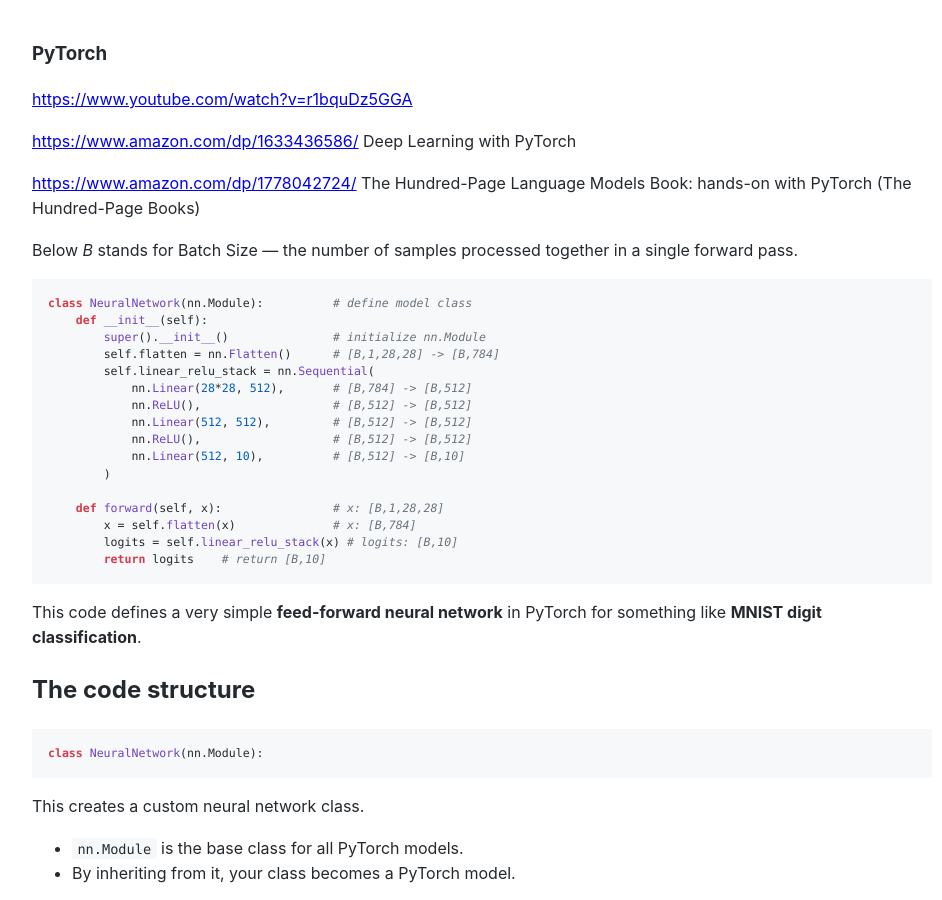
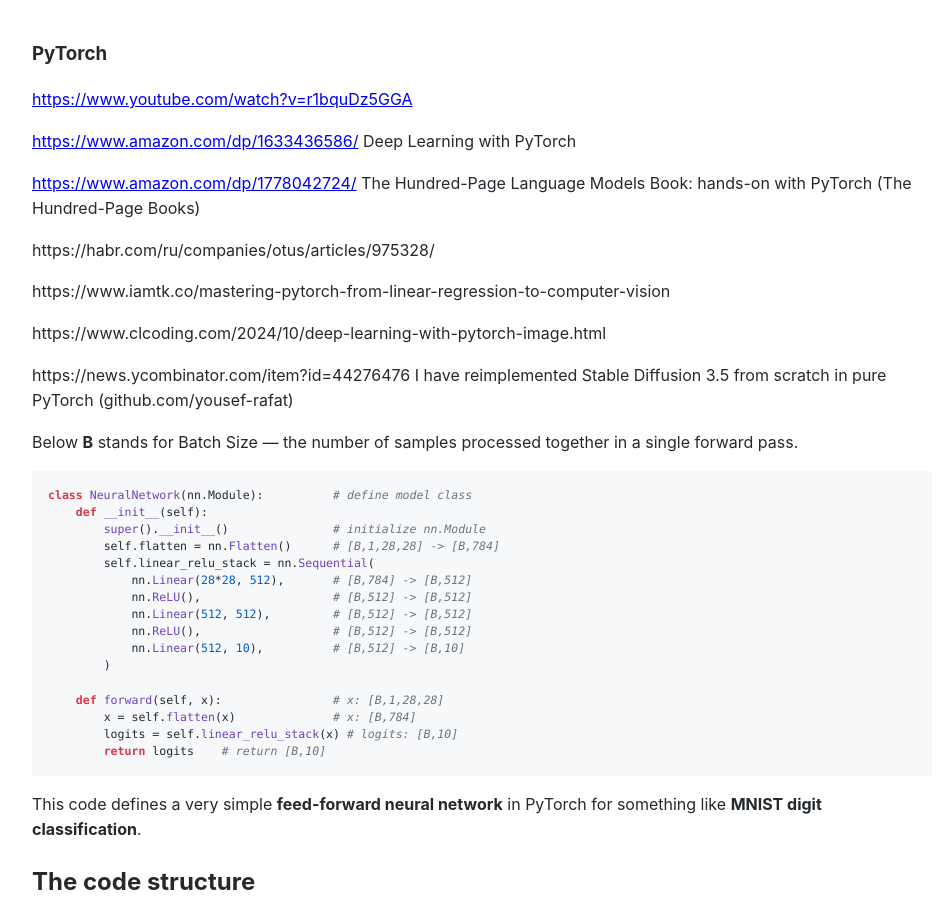
Before and after one commit to Michael-Lubinsky/michael-lubinsky.github.com, a Jekyll site: the page built from ml/pytorch.md, in a window 1280 px wide and 900 px high. Shown: the whole window, without its empty margins (158-1100 px from the left). Built offline with Jekyll 4.4.1, drawn with Linux system fonts in a browser that asks for light colours; our own code applies the rules of GitHub Pages for plain Markdown files.

Commit message:
Update pytorch.md

````diff
--- a/ml/pytorch.md
+++ b/ml/pytorch.md
@@ -6,7 +6,16 @@
 
 <https://www.amazon.com/dp/1778042724/> The Hundred-Page Language Models Book: hands-on with PyTorch (The Hundred-Page Books)
 
-Below _B_ stands for Batch Size — the number of samples processed together in a single forward pass.
+
+https://habr.com/ru/companies/otus/articles/975328/
+
+https://www.iamtk.co/mastering-pytorch-from-linear-regression-to-computer-vision
+
+https://www.clcoding.com/2024/10/deep-learning-with-pytorch-image.html
+
+https://news.ycombinator.com/item?id=44276476 I have reimplemented Stable Diffusion 3.5 from scratch in pure PyTorch (github.com/yousef-rafat)
+
+Below __B__ stands for Batch Size — the number of samples processed together in a single forward pass.
 
 ```python
 class NeuralNetwork(nn.Module):          # define model class
````
